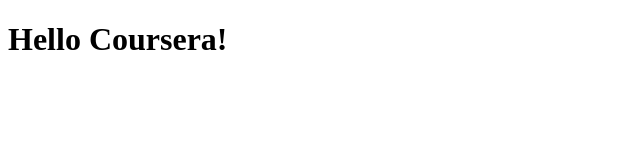
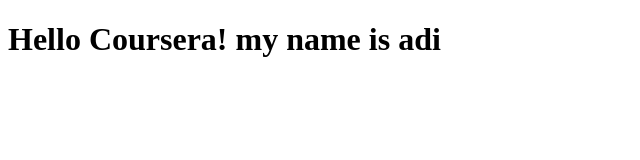
Before and after one commit to adimoreno/coursera-test, a plain HTML site: page site/index.html in a window 1280 px wide. Shown: the whole page, without its empty margins (0-640 px from the left). Drawn offline with Linux system fonts and the light colour scheme.

Commit message:
small change test

```diff
--- a/site/index.html
+++ b/site/index.html
@@ -4,6 +4,6 @@
 	<title>hello coursera!</title>
 </head>
 <body>
-<h1>Hello Coursera!</h1>
+<h1>Hello Coursera! my name is adi</h1>
 </body>
 </html>
```
